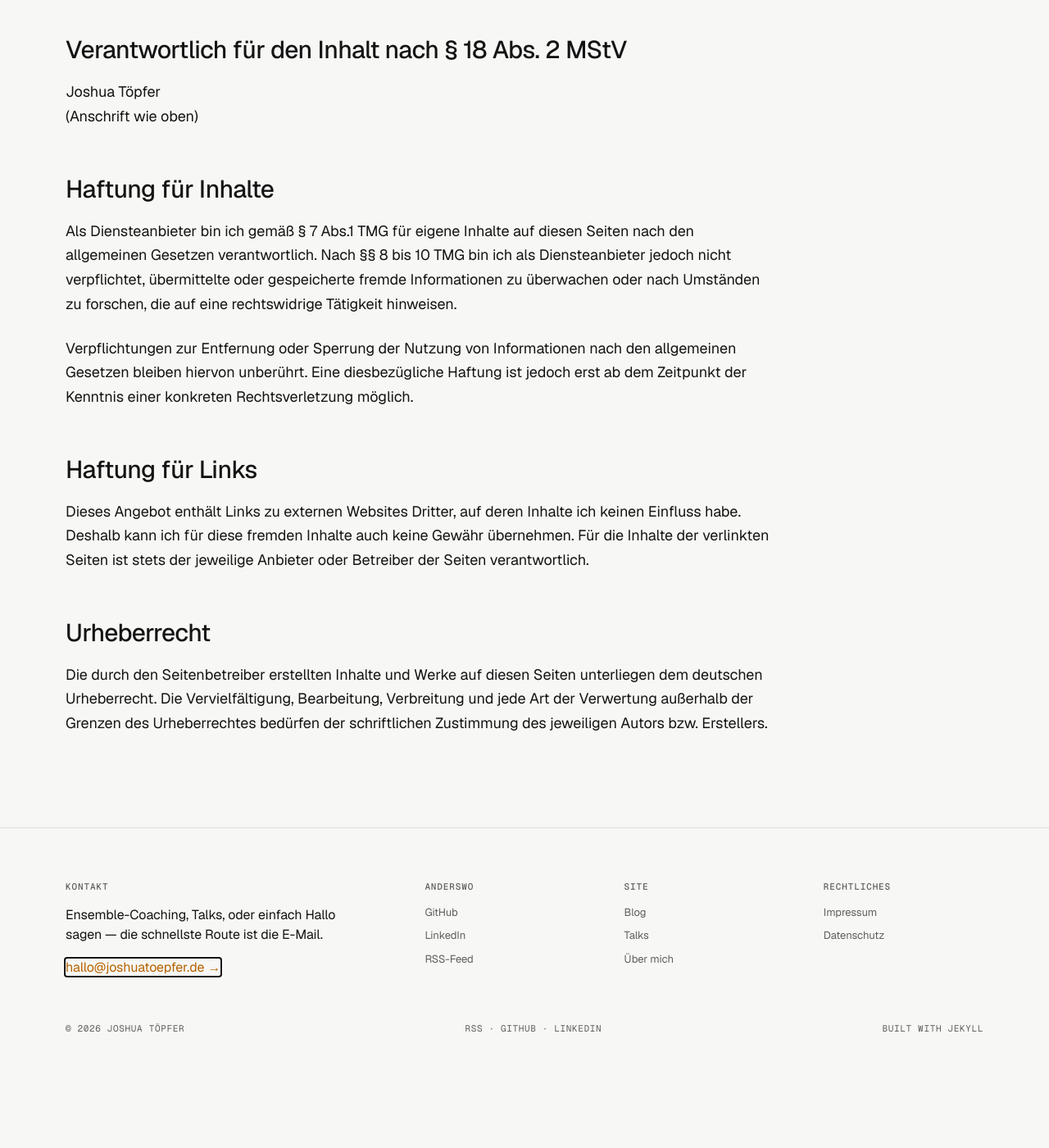
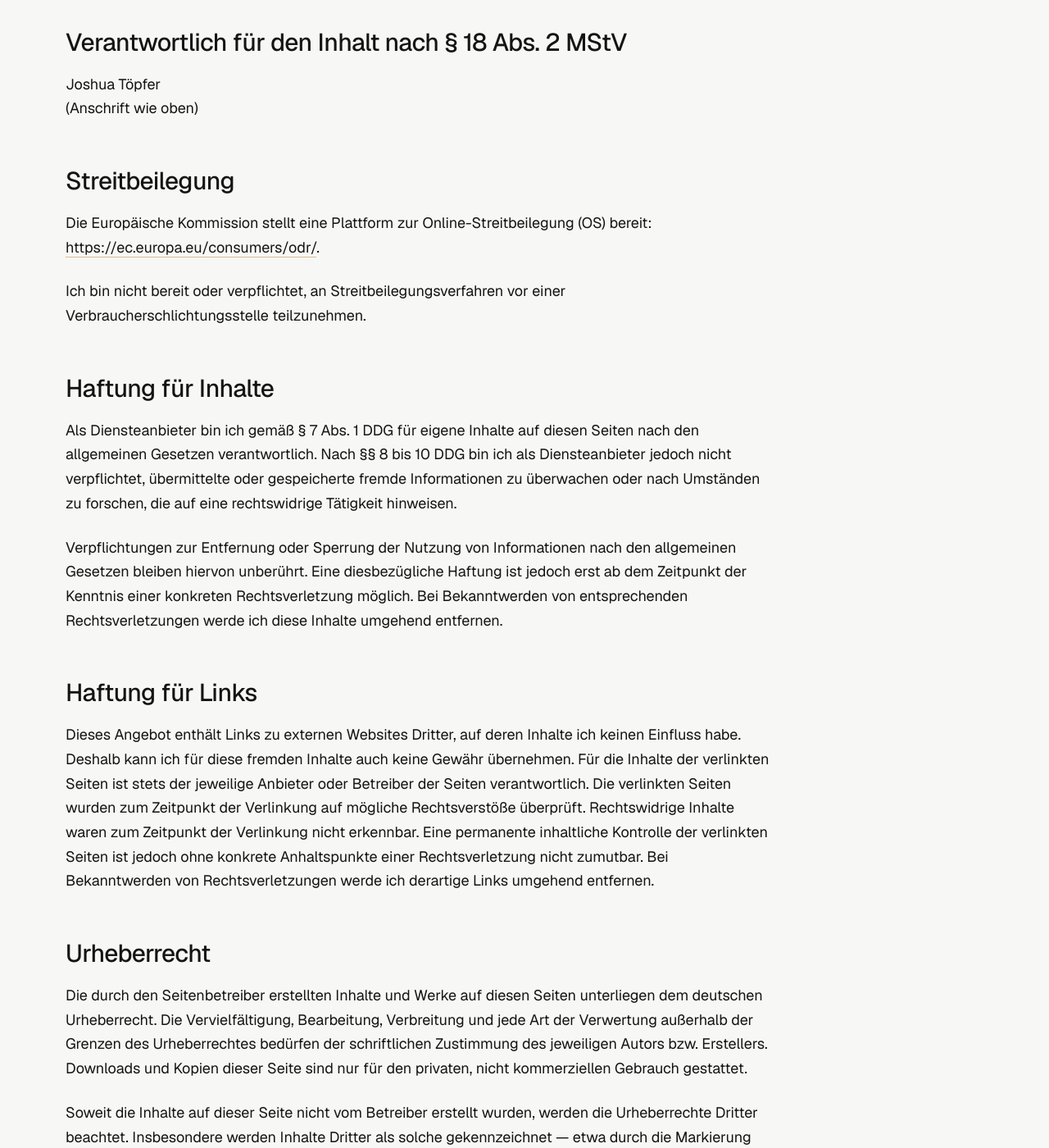
Before and after one commit to hollesse/joshuatoepfer.de, a Jekyll site: the page built from impressum/index.md, in a window 1280 px wide and 1400 px high, scrolled down 741 px. Shown: the whole window at 82% size. Built offline with Jekyll 4.4.1, drawn with Linux system fonts in a browser that asks for light colours; before the commit the page ends 2060 px from its top, so only the background shows below that; some of the changed text lies outside the part shown.

Commit message:
chore(website): update impressum — private address, DDG migration, VSBG notice
- Replace placeholder "c/o INNOQ Deutschland GmbH, Krischerstraße 100,
  40789 Monheim am Rhein" with Joshua's private address
  (Kirchstraße 17, 65589 Hadamar-Oberweyer)
- Migrate all §5 TMG / §7 TMG / §§ 8-10 TMG references to the
  Digitale-Dienste-Gesetz (DDG), which replaced the TMG on 2024-05-14
- Add Streitbeilegung section: EU-OS-Plattform link + defensive
  statement that operator does not participate in consumer
  dispute-resolution procedures (closes a typical Abmahnungsflanke)
- Expand Haftung-für-Inhalte, Haftung-für-Links, Urheberrecht with
  the standard ergänzende Klauseln (immediate-removal commitment,
  source attribution for syndicated content)
- Add last_updated: 2026-06-03 to frontmatter (rendered by page layout)

Email obfuscation (jt-email-readable for impressum@joshuatoepfer.de
per website-009) is preserved.

Co-Authored-By: Claude Opus 4.7 (1M context) <noreply@anthropic.com>

```diff
--- a/impressum/index.md
+++ b/impressum/index.md
@@ -2,14 +2,14 @@
 layout: page
 title: "Impressum"
 permalink: /impressum/
+last_updated: 2026-06-03
 ---
 
-## Angaben gemäß § 5 TMG
+## Angaben gemäß § 5 DDG
 
 Joshua Töpfer<br>
-c/o INNOQ Deutschland GmbH<br>
-Krischerstraße 100<br>
-40789 Monheim am Rhein
+Kirchstraße 17<br>
+65589 Hadamar-Oberweyer
 
 ## Kontakt
 
@@ -20,11 +20,20 @@ E-Mail: <jt-email-readable user="impressum" domain="joshuatoepfer.de"><span clas
 Joshua Töpfer<br>
 (Anschrift wie oben)
 
+## Streitbeilegung
+
+Die Europäische Kommission stellt eine Plattform zur
+Online-Streitbeilegung (OS) bereit:
+<https://ec.europa.eu/consumers/odr/>.
+
+Ich bin nicht bereit oder verpflichtet, an Streitbeilegungsverfahren vor
+einer Verbraucherschlichtungsstelle teilzunehmen.
+
 ## Haftung für Inhalte
 
-Als Diensteanbieter bin ich gemäß § 7 Abs.1 TMG für eigene Inhalte auf
+Als Diensteanbieter bin ich gemäß § 7 Abs. 1 DDG für eigene Inhalte auf
 diesen Seiten nach den allgemeinen Gesetzen verantwortlich. Nach §§ 8
-bis 10 TMG bin ich als Diensteanbieter jedoch nicht verpflichtet,
+bis 10 DDG bin ich als Diensteanbieter jedoch nicht verpflichtet,
 übermittelte oder gespeicherte fremde Informationen zu überwachen oder
 nach Umständen zu forschen, die auf eine rechtswidrige Tätigkeit
 hinweisen.
@@ -32,7 +41,9 @@ hinweisen.
 Verpflichtungen zur Entfernung oder Sperrung der Nutzung von
 Informationen nach den allgemeinen Gesetzen bleiben hiervon unberührt.
 Eine diesbezügliche Haftung ist jedoch erst ab dem Zeitpunkt der
-Kenntnis einer konkreten Rechtsverletzung möglich.
+Kenntnis einer konkreten Rechtsverletzung möglich. Bei Bekanntwerden von
+entsprechenden Rechtsverletzungen werde ich diese Inhalte umgehend
+entfernen.
 
 ## Haftung für Links
 
@@ -40,7 +51,12 @@ Dieses Angebot enthält Links zu externen Websites Dritter, auf deren
 Inhalte ich keinen Einfluss habe. Deshalb kann ich für diese fremden
 Inhalte auch keine Gewähr übernehmen. Für die Inhalte der verlinkten
 Seiten ist stets der jeweilige Anbieter oder Betreiber der Seiten
-verantwortlich.
+verantwortlich. Die verlinkten Seiten wurden zum Zeitpunkt der
+Verlinkung auf mögliche Rechtsverstöße überprüft. Rechtswidrige Inhalte
+waren zum Zeitpunkt der Verlinkung nicht erkennbar. Eine permanente
+inhaltliche Kontrolle der verlinkten Seiten ist jedoch ohne konkrete
+Anhaltspunkte einer Rechtsverletzung nicht zumutbar. Bei Bekanntwerden
+von Rechtsverletzungen werde ich derartige Links umgehend entfernen.
 
 ## Urheberrecht
 
@@ -48,4 +64,13 @@ Die durch den Seitenbetreiber erstellten Inhalte und Werke auf diesen
 Seiten unterliegen dem deutschen Urheberrecht. Die Vervielfältigung,
 Bearbeitung, Verbreitung und jede Art der Verwertung außerhalb der
 Grenzen des Urheberrechtes bedürfen der schriftlichen Zustimmung des
-jeweiligen Autors bzw. Erstellers.
+jeweiligen Autors bzw. Erstellers. Downloads und Kopien dieser Seite
+sind nur für den privaten, nicht kommerziellen Gebrauch gestattet.
+
+Soweit die Inhalte auf dieser Seite nicht vom Betreiber erstellt
+wurden, werden die Urheberrechte Dritter beachtet. Insbesondere werden
+Inhalte Dritter als solche gekennzeichnet — etwa durch die Markierung
+als syndizierter Beitrag mit kanonischem Verweis auf die Erstpublikation.
+Sollten Sie trotzdem auf eine Urheberrechtsverletzung aufmerksam werden,
+bitte ich um einen entsprechenden Hinweis. Bei Bekanntwerden von
+Rechtsverletzungen werde ich derartige Inhalte umgehend entfernen.
```
